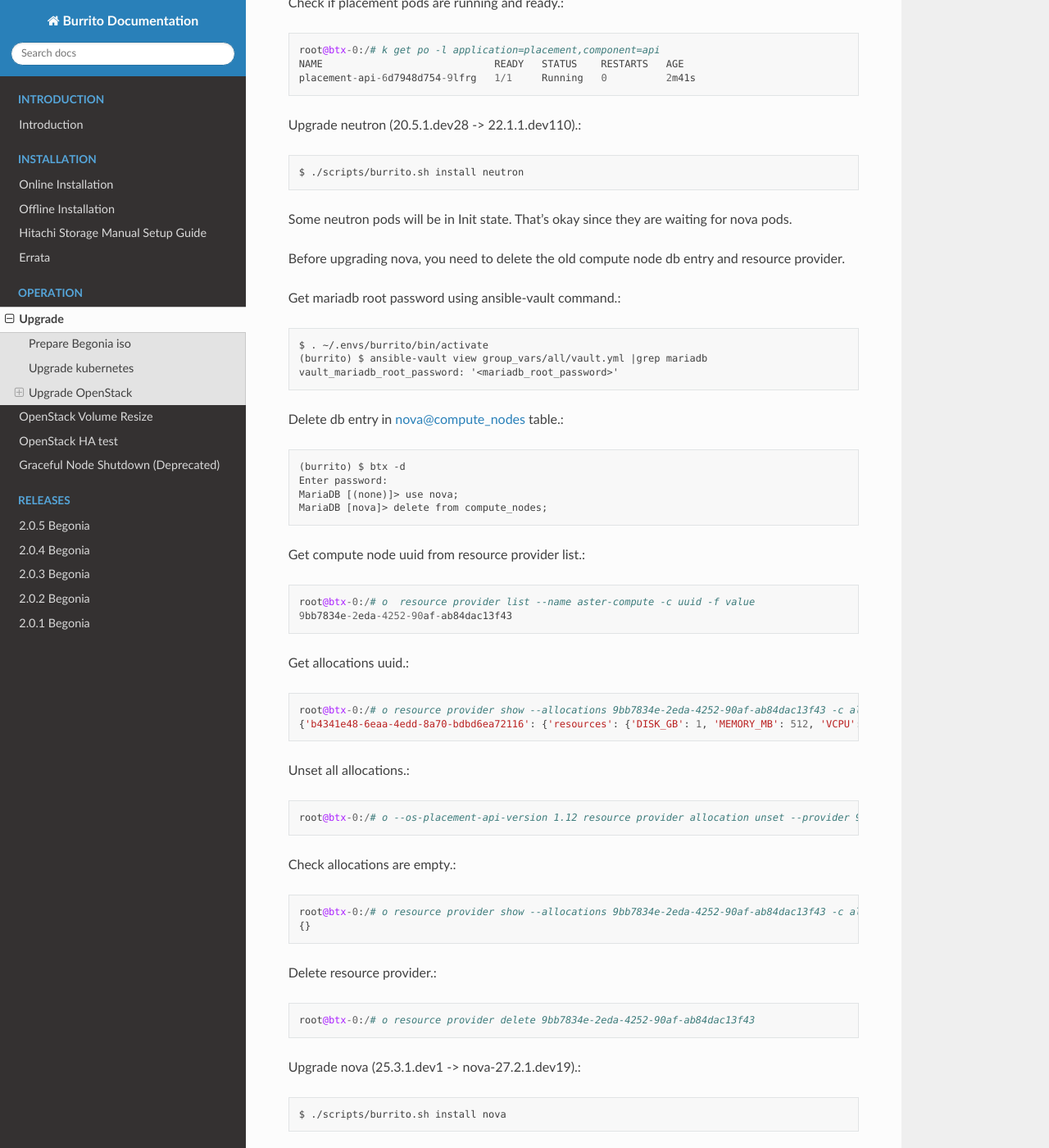
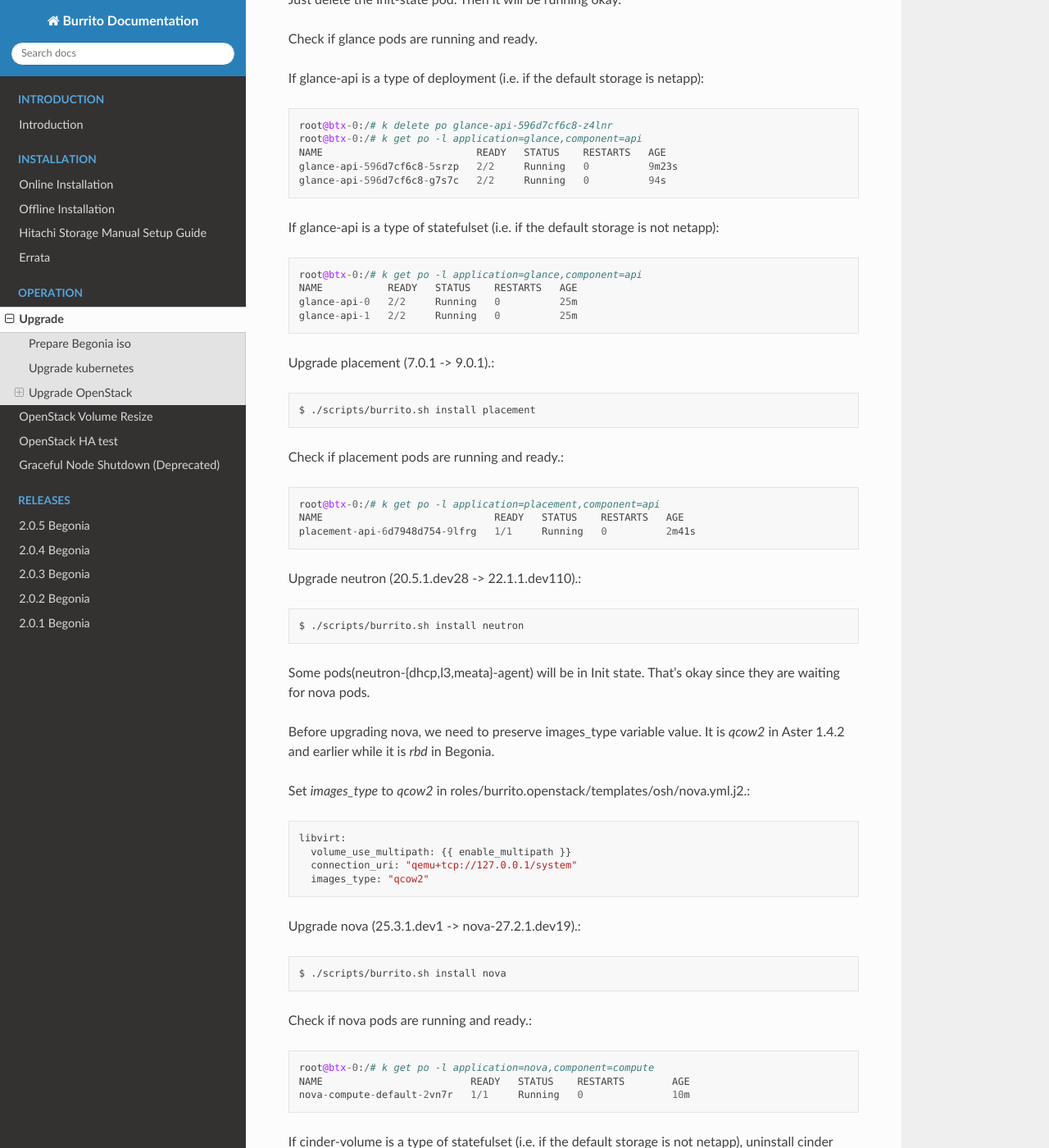
Before and after one commit to iorchard/burrito_docs, a Sphinx documentation site: the page built from source/operation/upgrade.rst, in a window 1280 px wide and 1400 px high, scrolled down 8444 px. Shown: the whole window at 82% size. Built offline with Sphinx 7.4.7 and the Read the Docs theme 2.0.0, drawn with Linux system fonts in a browser that asks for light colours; pages that are not in the unit, such as notebooks, are missing from menus; some of the changed text lies outside the part shown.

Commit message:
update upgrade.rst document

```diff
--- a/source/operation/upgrade.rst
+++ b/source/operation/upgrade.rst
@@ -92,15 +92,6 @@
 
 Then the keepalived_vip will be moved to the first control node.
 
-Remove registry, localrepo, and asklepios pods.::
-
-    $ sudo kubectl delete deploy registry localrepo asklepios -n kube-system
-    deployment.apps "registry" deleted
-    deployment.apps "localrepo" deleted
-    deployment.apps "asklepios" deleted
-
-These pods will be recreated while upgrading.
-
 Modify --anonymous-auth to true in
 /etc/kubernetes/manifests/kube-apiserver.yaml on every control node.::
 
@@ -118,6 +109,15 @@
     ok
     $ curl -sk https://192.168.21.113:6443/healthz
     ok
+
+Remove registry, localrepo, and asklepios pods.::
+
+    $ sudo kubectl delete deploy registry localrepo asklepios -n kube-system
+    deployment.apps "registry" deleted
+    deployment.apps "localrepo" deleted
+    deployment.apps "asklepios" deleted
+
+These pods will be recreated while upgrading.
 
 You are ready to upgrade kubernetes cluster now.
 
@@ -184,6 +180,20 @@
 
     root@btx-0:/# o server stop <VM_NAME> [<VM_NAME> ...]
 
+Get all compute node id.::
+
+    root@btx-0:/# o hypervisor list
+    +--------------------------------------+---------------------+-----------------+----------------+-------+
+    | ID                                   | Hypervisor Hostname | Hypervisor Type | Host IP        | State |
+    +--------------------------------------+---------------------+-----------------+----------------+-------+
+    | 5febbf97-71dc-4ae0-a902-2217ee97cd3b | aster-compute       | QEMU            | 192.168.21.114 | up    |
+    +--------------------------------------+---------------------+-----------------+----------------+-------+
+
+Create /var/lib/nova/compute_id on each compute node.::
+
+    $ echo 5febbf97-71dc-4ae0-a902-2217ee97cd3b | sudo -u nova tee /var/lib/nova/compute_id
+
+(For netapp nfs)
 Preserve nova-instances PVC if NetApp NFS is the default storage backend.
 
 Patch nova-instances PVC.::
@@ -196,20 +206,22 @@
         '{"spec":{"persistentVolumeReclaimPolicy":"Retain"}}'
     persistentvolume/pvc-cc0d533d-eaaf-4a8f-81a0-3e11d9720944 patched
 
-Uninstall the following components
-since these components cannot be upgraded while they are running.::
+Uninstall the following components.
+These components cannot be upgraded while they are running.::
 
     $ ./scripts/burrito.sh uninstall nova
     $ ./scripts/burrito.sh uninstall ingress
     $ ./scripts/burrito.sh uninstall mariadb
     $ ./scripts/burrito.sh uninstall rabbitmq
 
+(For netapp nfs)
 Patch nova-instances PVC to nullify claim.::
 
     $ sudo kubectl patch pv $NOVA_INSTANCES_PVC -p \
         '{"spec":{"claimRef": {"resourceVersion": null, "uid": null}}}'
     persistentvolume/pvc-cc0d533d-eaaf-4a8f-81a0-3e11d9720944 patched
 
+(For netapp nfs)
 Add volumeName in openstack-helm/nova/templates/pvc-instances.yaml.::
 
     spec:
@@ -221,6 +233,7 @@
       volumeName: pvc-cc0d533d-eaaf-4a8f-81a0-3e11d9720944
     {{- end }}
 
+(For netapp nfs)
 Detach all volumes that ingress, mariadb, and rabbitmq are using
 :download:`remove_volumeattachment script
 <../_static/remove_volumeattachment.sh>`.::
@@ -238,6 +251,7 @@
     rabbitmq-2 volumeattachment id: csi-b52b24c2da084ea89f816b2d9bb9417836937784ef9c65d0c36292b3302288bf
     volumeattachment.storage.k8s.io "csi-b52b24c2da084ea89f816b2d9bb9417836937784ef9c65d0c36292b3302288bf" deleted
 
+(For netapp nfs)
 Unmount /var/lib/nova/instances in every compute node
 if netapp NFS is the default storage backend.::
 
@@ -261,6 +275,7 @@
     ingress-0   1/1     Running   0          2m
     ingress-1   1/1     Running   0          96s
     ingress-2   1/1     Running   0          57s
+
 Upgrade mariadb (10.6.16 -> 10.11.7).::
 
     $ ./scripts/burrito.sh install mariadb
@@ -319,27 +334,46 @@
     keystone-api-786c7866d6-crzsz   1/1     Running   0          2m9s
     keystone-api-786c7866d6-gzc9g   1/1     Running   0          2m9s
 
+If glance-api is a type of statefulset
+(i.e. if the default storage is not netapp),
+uninstall glance first.::
+
+    $ k get po -l application=glance,component=api
+    glance-api-0                 2/2     Running     0          72m
+    glance-api-1                 2/2     Running     0          72m
+    $ ./scripts/burrito.sh uninstall glance
+
 Upgrade glance (24.2.2.dev1 -> 26.0.1.dev2).::
 
     $ ./scripts/burrito.sh install glance
 
-One of glance-api pods is stuck in init state.::
+One of glance-api pods can be stuck in init state (netapp nfs only).::
 
     root@btx-0:/# k get po -l application=glance,component=api
     NAME                          READY   STATUS     RESTARTS   AGE
     glance-api-596d7cf6c8-5srzp   2/2     Running    0          7m22s
     glance-api-596d7cf6c8-z4lnr   0/2     Init:0/2   0          7m22s
 
-Sometimes one of glance-api pods would be in Init state.
 Just delete the Init-state pod. Then it will be running okay.
 
-Check if glance pods are running and ready.::
+Check if glance pods are running and ready.
+
+If glance-api is a type of deployment
+(i.e. if the default storage is netapp)::
 
     root@btx-0:/# k delete po glance-api-596d7cf6c8-z4lnr
     root@btx-0:/# k get po -l application=glance,component=api
     NAME                          READY   STATUS    RESTARTS   AGE
     glance-api-596d7cf6c8-5srzp   2/2     Running   0          9m23s
     glance-api-596d7cf6c8-g7s7c   2/2     Running   0          94s
+
+If glance-api is a type of statefulset
+(i.e. if the default storage is not netapp)::
+
+    root@btx-0:/# k get po -l application=glance,component=api
+    NAME           READY   STATUS    RESTARTS   AGE
+    glance-api-0   2/2     Running   0          25m
+    glance-api-1   2/2     Running   0          25m
 
 Upgrade placement (7.0.1 -> 9.0.1).::
 
@@ -355,47 +389,19 @@
 
     $ ./scripts/burrito.sh install neutron
 
-Some neutron pods will be in Init state.
+Some pods(neutron-{dhcp,l3,meata}-agent) will be in Init state.
 That's okay since they are waiting for nova pods.
 
-Before upgrading nova, you need to delete the old compute node db entry and
-resource provider.
+Before upgrading nova, we need to preserve images_type variable value.
+It is `qcow2` in Aster 1.4.2 and earlier while it is `rbd` in Begonia.
 
-Get mariadb root password using ansible-vault command.::
+Set `images_type` to `qcow2` in
+roles/burrito.openstack/templates/osh/nova.yml.j2.::
 
-    $ . ~/.envs/burrito/bin/activate
-    (burrito) $ ansible-vault view group_vars/all/vault.yml |grep mariadb
-    vault_mariadb_root_password: '<mariadb_root_password>'
-
-Delete db entry in nova@compute_nodes table.::
-
-    (burrito) $ btx -d
-    Enter password:
-    MariaDB [(none)]> use nova;
-    MariaDB [nova]> delete from compute_nodes;
-
-Get compute node uuid from resource provider list.::
-
-    root@btx-0:/# o  resource provider list --name aster-compute -c uuid -f value
-    9bb7834e-2eda-4252-90af-ab84dac13f43
-
-Get allocations uuid.::
-
-    root@btx-0:/# o resource provider show --allocations 9bb7834e-2eda-4252-90af-ab84dac13f43 -c allocations -f value
-    {'b4341e48-6eaa-4edd-8a70-bdbd6ea72116': {'resources': {'DISK_GB': 1, 'MEMORY_MB': 512, 'VCPU': 1}, 'consumer_generation': 1}}
-
-Unset all allocations.::
-
-    root@btx-0:/# o --os-placement-api-version 1.12 resource provider allocation unset --provider 9bb7834e-2eda-4252-90af-ab84dac13f43 b4341e48-6eaa-4edd-8a70-bdbd6ea72116
-
-Check allocations are empty.::
-
-    root@btx-0:/# o resource provider show --allocations 9bb7834e-2eda-4252-90af-ab84dac13f43 -c allocations -f value
-    {}
-
-Delete resource provider.::
-
-    root@btx-0:/# o resource provider delete 9bb7834e-2eda-4252-90af-ab84dac13f43
+    libvirt:
+      volume_use_multipath: {{ enable_multipath }}
+      connection_uri: "qemu+tcp://127.0.0.1/system"
+      images_type: "qcow2"
 
 Upgrade nova (25.3.1.dev1 -> nova-27.2.1.dev19).::
 
@@ -407,11 +413,18 @@
     NAME                         READY   STATUS    RESTARTS        AGE
     nova-compute-default-2vn7r   1/1     Running   0               10m
 
+If cinder-volume is a type of statefulset
+(i.e. if the default storage is not netapp),
+uninstall cinder first.::
+
 Upgrade cinder (20.3.3.dev2 -> 22.1.2.dev10).::
 
     $ ./scripts/burrito.sh install cinder
 
-Check if cinder pods are running and ready.::
+Check if cinder pods are running and ready.
+
+If cinder-volume is a type of deployment
+(i.e. if the default storage is netapp)::
 
     root@btx-0:/# k get po -l application=cinder,component=volume
     NAME                            READY   STATUS     RESTARTS   AGE
@@ -428,6 +441,14 @@
     cinder-volume-86cf778db-2469r   1/1     Running   0          7m33s
     cinder-volume-86cf778db-pxf5v   1/1     Running   0          28s
 
+If cinder-volume is a type of statefulset
+(i.e. if the default storage is not netapp)::
+
+    root@btx-0:/# k get po -l application=cinder,component=volume
+    NAME              READY   STATUS    RESTARTS   AGE
+    cinder-volume-0   1/1     Running   0          5m20s
+    cinder-volume-1   1/1     Running   0          5m20s
+
 Upgrade horizon (22.1.0 -> 23.1.1.dev14).::
 
     $ ./scripts/burrito.sh install horizon
@@ -439,7 +460,8 @@
     horizon-bfdcc7bd6-4n655   1/1     Running   0          84s
     horizon-bfdcc7bd6-w9wqh   0/1     Running   0          84s
 
-The second horizon pod could not be ready so I deleted it and all are okay.::
+Sometimes One of horizon pods could not be ready.
+Just delete it and it's all good.::
 
     root@btx-0:/# k get po -l application=horizon,component=server
     NAME                      READY   STATUS    RESTARTS   AGE
```
Also changed, not shown: other parts of source/operation/upgrade.rst (+2 -6 lines).
